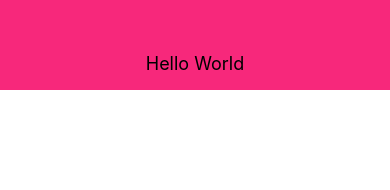
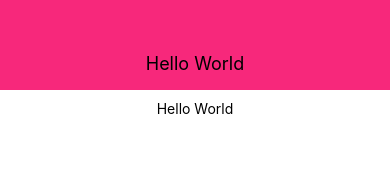
Before and after one commit to RommelTJ/rn-guess-number, a React Native app: screen / in a window 390 px wide. Shown: the top 190 px of the page. Built offline with nearby package versions, Linux system fonts and the light colour scheme.

Commit message:
:sparkles: App: Using the Game Screen

```diff
--- a/App.js
+++ b/App.js
@@ -1,11 +1,13 @@
 import React from 'react';
 import { StyleSheet, View } from 'react-native';
 import Header from "./components/Header";
+import StartGameScreen from "./screens/StartGameScreen";
 
 export default function App() {
   return (
     <View style={styles.screen}>
       <Header title="Hello World" />
+      <StartGameScreen/>
     </View>
   );
 }
```
